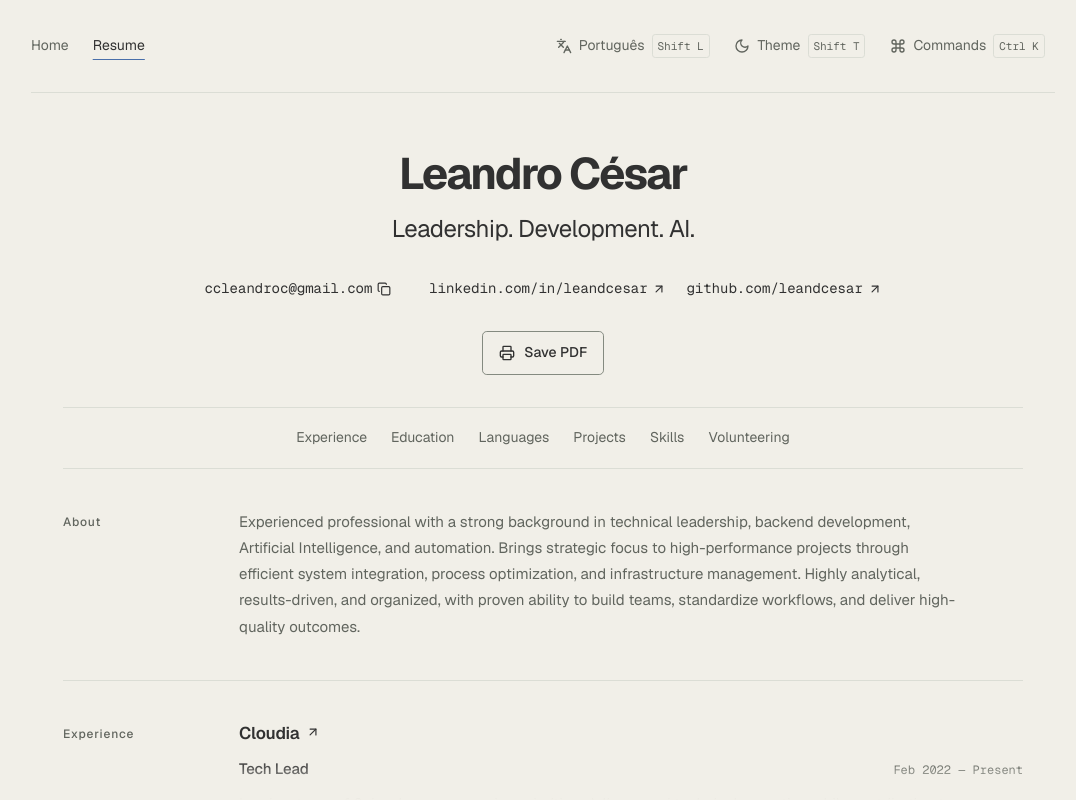
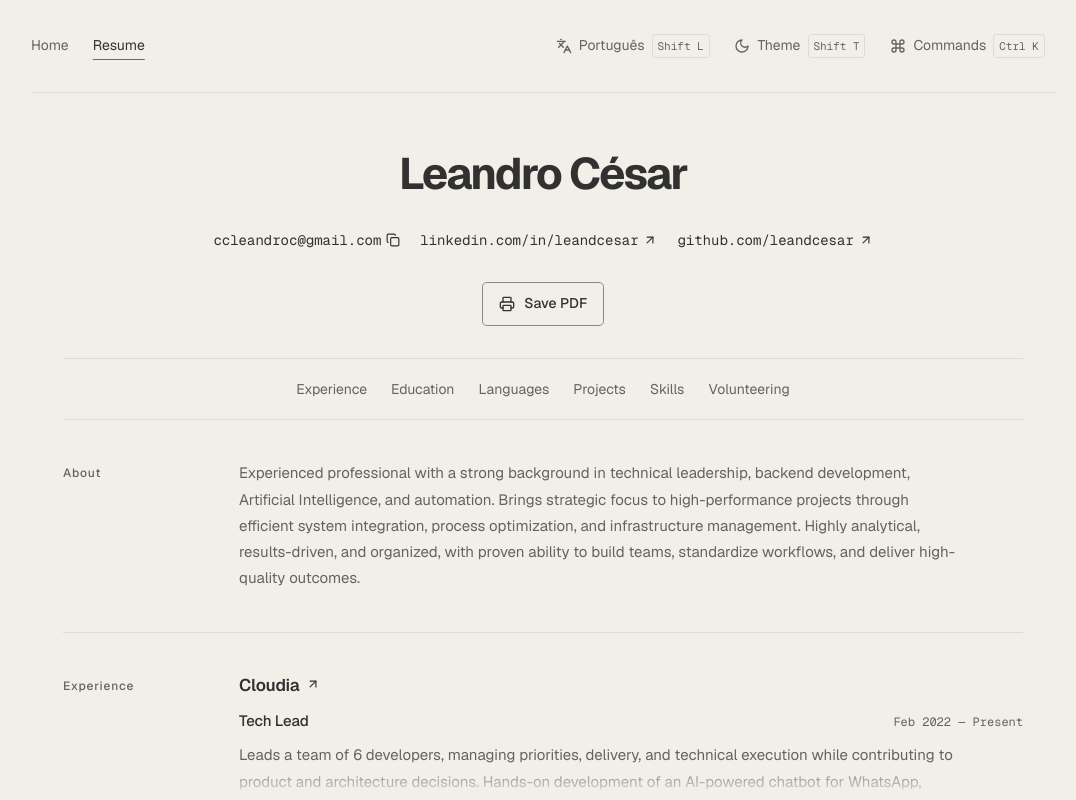
Before and after one commit to leandcesar/cv, a Next.js app: page /en/cv in a window 1280 px wide. Shown: the whole page, without its empty margins (97-1173 px from the left). Built offline with nearby package versions, Linux system fonts and the light colour scheme.

Commit message:
feat: change mailto to copy email

```diff
--- a/app/[locale]/page.tsx
+++ b/app/[locale]/page.tsx
@@ -1,4 +1,4 @@
-import { ArrowRight, Github, Linkedin, Mail } from "lucide-react";
+import { ArrowRight, Github, Linkedin } from "lucide-react";
 import { notFound } from "next/navigation";
 import { getContent } from "@/locales";
 import { getUI } from "@/locales/ui";
@@ -7,6 +7,7 @@ import { pageMetadata } from "@/lib/site";
 import { SiteFooter, SiteHeader } from "@/components/site-shell";
 import { Portrait } from "@/components/portrait";
 import { StructuredData } from "@/components/structured-data";
+import { CopyEmail } from "@/components/copy-email";
 
 type Props = { params: Promise<{ locale: string }> };
 export async function generateMetadata({ params }: Props) {
@@ -29,12 +30,14 @@ export default async function Home({ params }: Props) {
         <Portrait label={ui.photo} title={ui.photoTitle} closeLabel={ui.close} />
         <div className="hero-copy">
           <h1 id="intro-title">{content.header?.title}</h1>
-          <p className="headline">{ui.headline}</p>
           <div className="hero-actions">
             <a className="button button-primary" href={`/${locale}/cv`}>{content.resumeButton}<ArrowRight size={17} aria-hidden="true" /></a>
             {profileActions.map((action) => {
-              const ProfileIcon = action.type === "Email" ? Mail : action.type === "Github" ? Github : Linkedin;
               const label = action.type === "Email" ? "E-mail" : action.type === "Github" ? "GitHub" : "LinkedIn";
+              if (action.type === "Email" && action.url) return <CopyEmail key={action.type}
+                email={action.url.replace(/^mailto:/, "")} copyLabel={label} copiedLabel={ui.emailCopied}
+                errorLabel={ui.emailCopyError} iconOnly className="button button-secondary social-button" />;
+              const ProfileIcon = action.type === "Github" ? Github : Linkedin;
               return <a className="button button-secondary social-button" key={action.type} href={action.url}
                 aria-label={label} title={label}>
                 <ProfileIcon size={17} aria-hidden="true" />
--- a/app/globals.css
+++ b/app/globals.css
@@ -403,8 +403,8 @@ kbd {
 
 .portrait {
   position: relative;
-  width: 160px;
-  height: 160px;
+  width: 225px;
+  height: 225px;
   border-radius: 50%;
   padding: 0;
   background: var(--hover);
@@ -526,8 +526,8 @@ kbd {
   display: inline-flex;
   align-items: center;
   gap: .3rem;
-  min-height: 32px;
-  padding: 0;
+  min-height: 44px;
+  padding-block: .45rem;
   border: 0;
   background: transparent;
   color: inherit;
@@ -538,11 +538,43 @@ kbd {
 .resume-email {
   display: inline-flex;
   align-items: center;
-  gap: .3rem;
 }
 
 .resume-email .copy-email {
   min-width: 2rem;
+}
+
+.copy-email {
+  display: grid !important;
+  grid-template-columns: 1fr auto;
+  position: relative;
+}
+
+.copy-email-text,
+.copy-email-width {
+  grid-column: 1;
+  grid-row: 1;
+  white-space: nowrap;
+}
+
+.copy-email-text {
+  overflow: hidden;
+  text-overflow: ellipsis;
+}
+
+.copy-email-width {
+  visibility: hidden;
+}
+
+.copy-email>svg {
+  grid-column: 2;
+  grid-row: 1;
+}
+
+.copy-email.copy-email-icon-only {
+  display: inline-flex !important;
+  grid-template-columns: none;
+  padding-block: .65rem;
 }
 
 .resume-contact button:hover {
@@ -964,8 +996,8 @@ kbd {
   }
 
   .portrait {
-    width: 96px;
-    height: 96px;
+    width: 150px;
+    height: 150px;
   }
 
   .hero-actions {
--- a/components/copy-email.tsx
+++ b/components/copy-email.tsx
@@ -1,13 +1,15 @@
 "use client";
 
-import { Check, Copy } from "lucide-react";
+import { Check, Copy, Mail } from "lucide-react";
 import { useEffect, useState } from "react";
 
-export function CopyEmail({ email, copyLabel, copiedLabel, errorLabel }: {
+export function CopyEmail({ email, copyLabel, copiedLabel, errorLabel, className, iconOnly = false }: {
     email: string;
     copyLabel: string;
     copiedLabel: string;
     errorLabel: string;
+    className?: string;
+    iconOnly?: boolean;
 }) {
     const [status, setStatus] = useState<"idle" | "copied" | "error">("idle");
 
@@ -42,9 +44,13 @@ export function CopyEmail({ email, copyLabel, copiedLabel, errorLabel }: {
     };
 
     const label = status === "copied" ? copiedLabel : status === "error" ? errorLabel : copyLabel;
-    const Icon = status === "copied" ? Check : Copy;
-    return <button type="button" className="copy-email" onClick={handleCopy} aria-label={label} title={label}>
-        <Icon size={14} aria-hidden="true" />
-        <span className="sr-only" aria-live="polite">{status === "idle" ? "" : label}</span>
+    const Icon = status === "copied" ? Check : iconOnly ? Mail : Copy;
+    const text = status === "copied" ? copiedLabel : status === "error" ? errorLabel : email;
+    return <button type="button" className={`copy-email${iconOnly ? " copy-email-icon-only" : ""}${className ? ` ${className}` : ""}`} onClick={handleCopy} aria-label={label} title={label}>
+        {iconOnly ? <Icon size={17} aria-hidden="true" /> : <>
+            <span className="copy-email-text" aria-live="polite">{text}</span>
+            <span className="copy-email-width" aria-hidden="true">{email}</span>
+            <Icon size={14} aria-hidden="true" />
+        </>}
     </button>;
 }
--- a/components/cv.tsx
+++ b/components/cv.tsx
@@ -81,11 +81,9 @@ export default function Resume({ content, ui }: { content: Content; ui: UI }) {
   return <main id="content" tabIndex={-1} className="shell resume">
     <header className="resume-header">
       <h1>{content.header?.title}</h1>
-      <p className="headline">{ui.headline}</p>
       <address className="resume-contact">
         {content.actions.filter((action) => ["Email", "Linkedin", "Github"].includes(action.type)).map((action) =>
           action.type === "Email" && action.url ? <span key={action.type} className="resume-email">
-            <a href={action.url}>{action.url.replace(/^mailto:/, "")}</a>
             <CopyEmail email={action.url.replace(/^mailto:/, "")}
               copyLabel={ui.copyEmail} copiedLabel={ui.emailCopied} errorLabel={ui.emailCopyError} />
           </span>
--- a/components/portrait.tsx
+++ b/components/portrait.tsx
@@ -52,8 +52,8 @@ export function Portrait({ label, title, closeLabel }: { label: string; title: s
 
   return <>
     <button ref={portraitRef} type="button" className="portrait" aria-label={label} aria-haspopup="dialog" onClick={() => setOpen(true)}>
-      <Image src={portraitSource} alt="Leandro César" width={160} height={160}
-        sizes="(max-width: 600px) 96px, 160px" priority />
+      <Image src={portraitSource} alt="Leandro César" width={225} height={225}
+        sizes="(max-width: 600px) 96px, 225px" priority />
     </button>
     <Dialog open={open} onClose={() => setOpen(false)} title={title} closeLabel={closeLabel} className="photo-dialog">
       {open && <Image src={expandedPortrait} alt="Leandro César" width={720} height={720}
--- a/locales/pt.tsx
+++ b/locales/pt.tsx
@@ -32,7 +32,7 @@ export const pt: Content = {
       paragraph: [
         {
           title: "Cloudia",
-          subtitle: "Líder Técnico",
+          subtitle: "Tech Lead",
           titleUrl: "https://www.cloudia.com.br/",
           description:
             "Lidera 6 desenvolvedores, gerenciando prioridades, entregas e execução técnica, além de contribuir para decisões de produto e arquitetura. Desenvolve chatbot com IA para WhatsApp, Facebook e Instagram, integrado a 30+ APIs de agendamento. Responsável por AWS, CI/CD, automações, ferramentas internas, qualidade, observabilidade e performance.",
```
